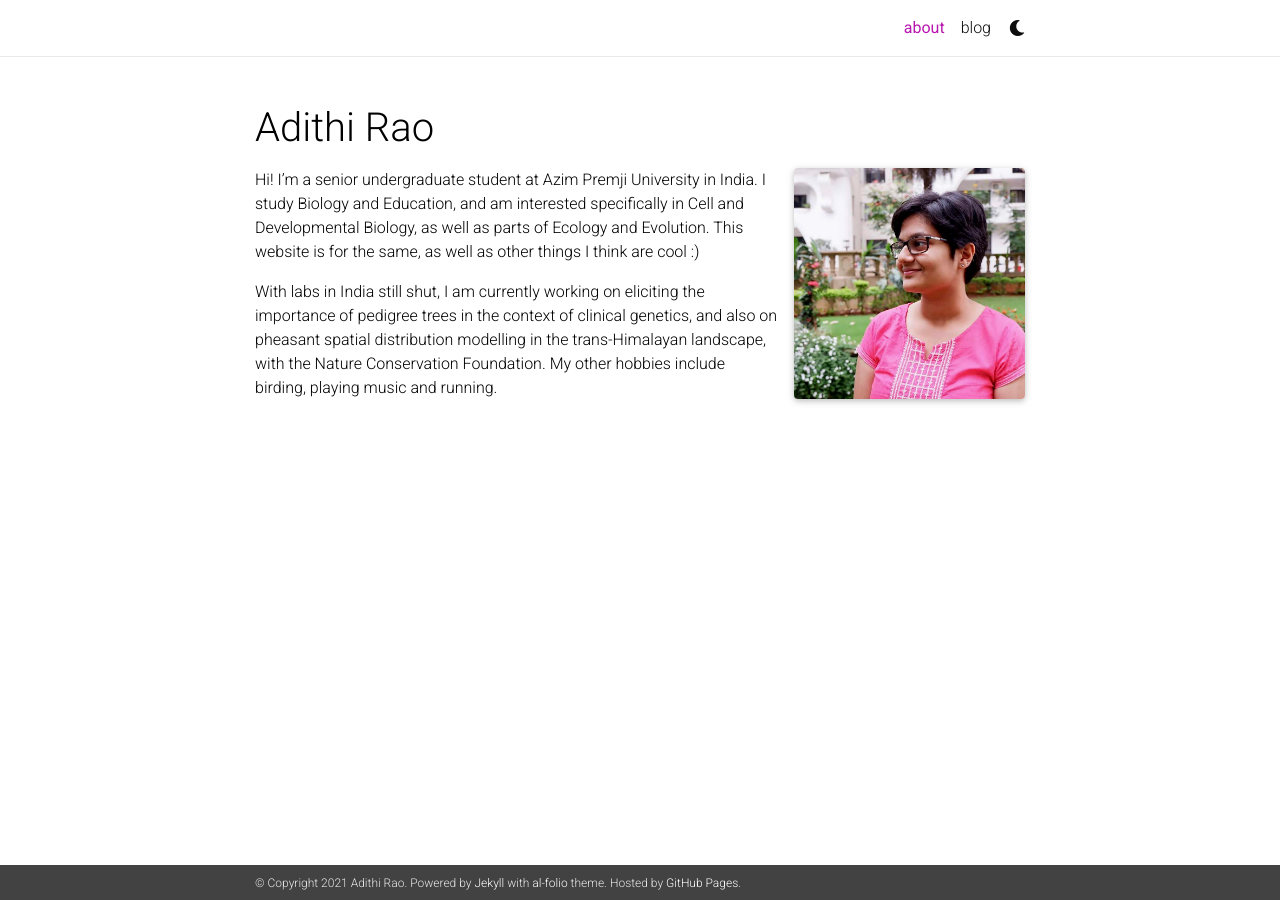
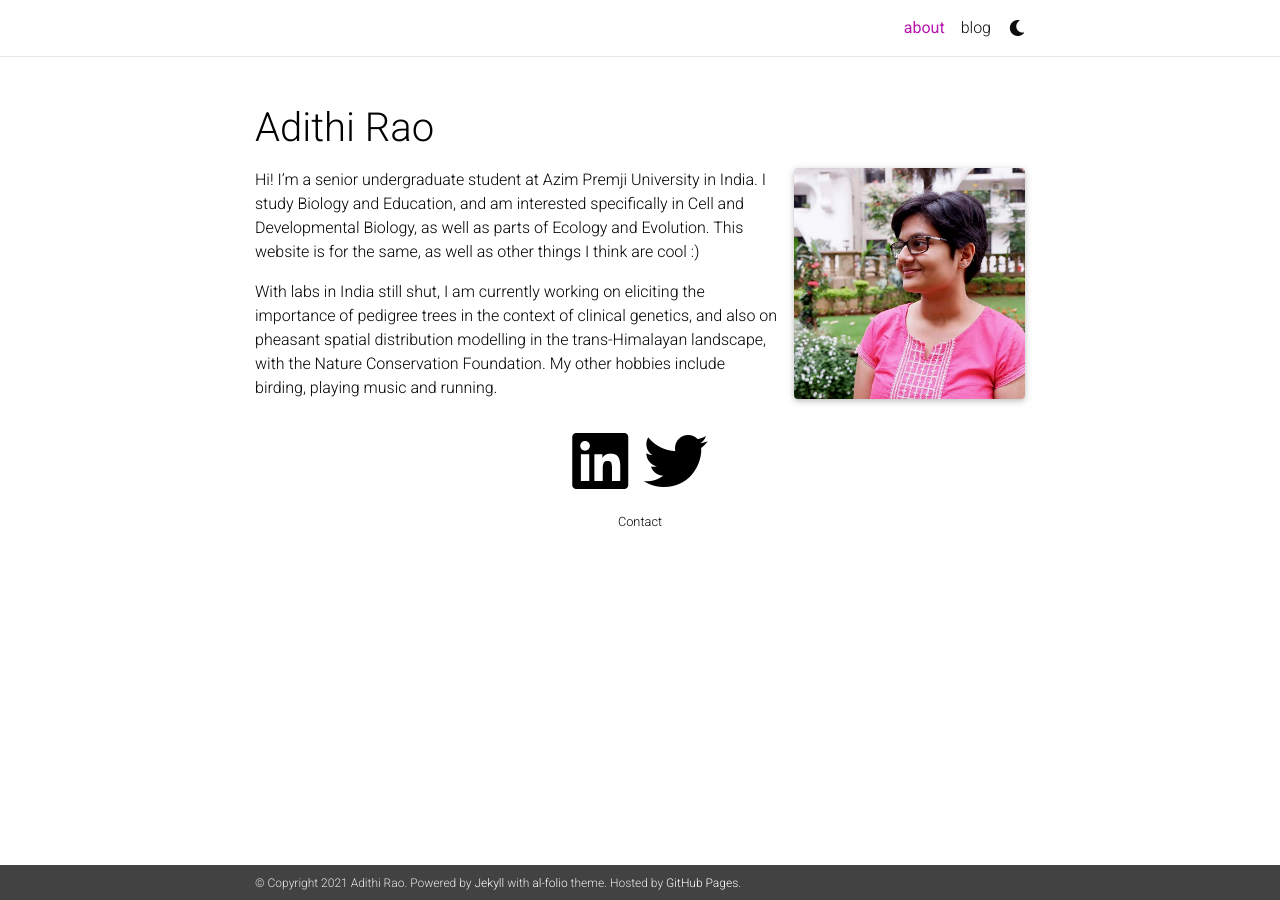
Before and after one commit to adithiirao/adithiirao.github.io, a Jekyll site: the page built from _pages/about.md, in a window 1280 px wide. Built offline with Jekyll 4.4.1, drawn with Linux system fonts in a browser that asks for light colours; nearby versions of some CDN libraries; comment, search, counter and statistics services are not loaded; a style sheet for code colours, icons or effects is not loaded.

Commit message:
Included contacts

```diff
--- a/_config.yml
+++ b/_config.yml
@@ -6,7 +6,7 @@ title: Adithi Rao # the website title (if blank, full name will be used instead)
 first_name: Adithi
 middle_name:
 last_name: Rao
-email: adithirao07 at gmail dot com
+email:
 description: > # the ">" symbol means to ignore newlines until "footer_text:"
   This is a placeholder description.
 footer_text: >
@@ -50,8 +50,8 @@ og_image: # The site-wide (default for all links) Open Graph preview image
 
 github_username: # your GitHub user name
 gitlab_username: # your GitLab user name
-twitter_username: # your Twitter handle
-linkedin_username: # your LinkedIn user name
+twitter_username: adithiirao # your Twitter handle
+linkedin_username: adithi-r-466897209 # your LinkedIn user name
 scholar_userid: # your Google Scholar ID
 orcid_id: # your ORCID ID
 medium_username: # your Medium username
@@ -65,7 +65,7 @@ wikidata_id: # your wikidata id
 dblp_url: # your DBLP profile url
 
 contact_note: >
-  Placeholder contact note
+  Contact
 
 google_analytics: UA-XXXXXXXXX # out your google-analytics code
 panelbear_analytics: XXXXXXXXX # panelbear analytics site ID
--- a/_layouts/about.html
+++ b/_layouts/about.html
@@ -28,5 +28,23 @@ layout: default
     <div class="clearfix">
       {{ content }}
     </div>
+
+    {% if page.news %}
+      {% include news.html %}
+    {% endif %}
+
+    {% if page.selected_papers %}
+      {% include selected_papers.html %}
+    {% endif %}
+
+    {% if page.social %}
+    <div class="social">
+      <div class="contact-icons">
+        {% include social.html %}
+      </div>
+      <div class="contact-note">{{ site.contact_note }}</div>
+    </div>
+    {% endif %}
   </article>
+
 </div>
--- a/_pages/about.md
+++ b/_pages/about.md
@@ -12,7 +12,7 @@ profile:
 
 news: false  # includes a list of news items
 selected_papers: false # includes a list of papers marked as "selected={true}"
-social: false  # includes social icons at the bottom of the page
+social: true  # includes social icons at the bottom of the page
 ---
 
 Hi! I'm a senior undergraduate student at Azim Premji University in India. I study Biology and Education, and am interested specifically in Cell and Developmental Biology, as well as parts of Ecology and Evolution. This website is for the same, as well as other things I think are cool :)
```
